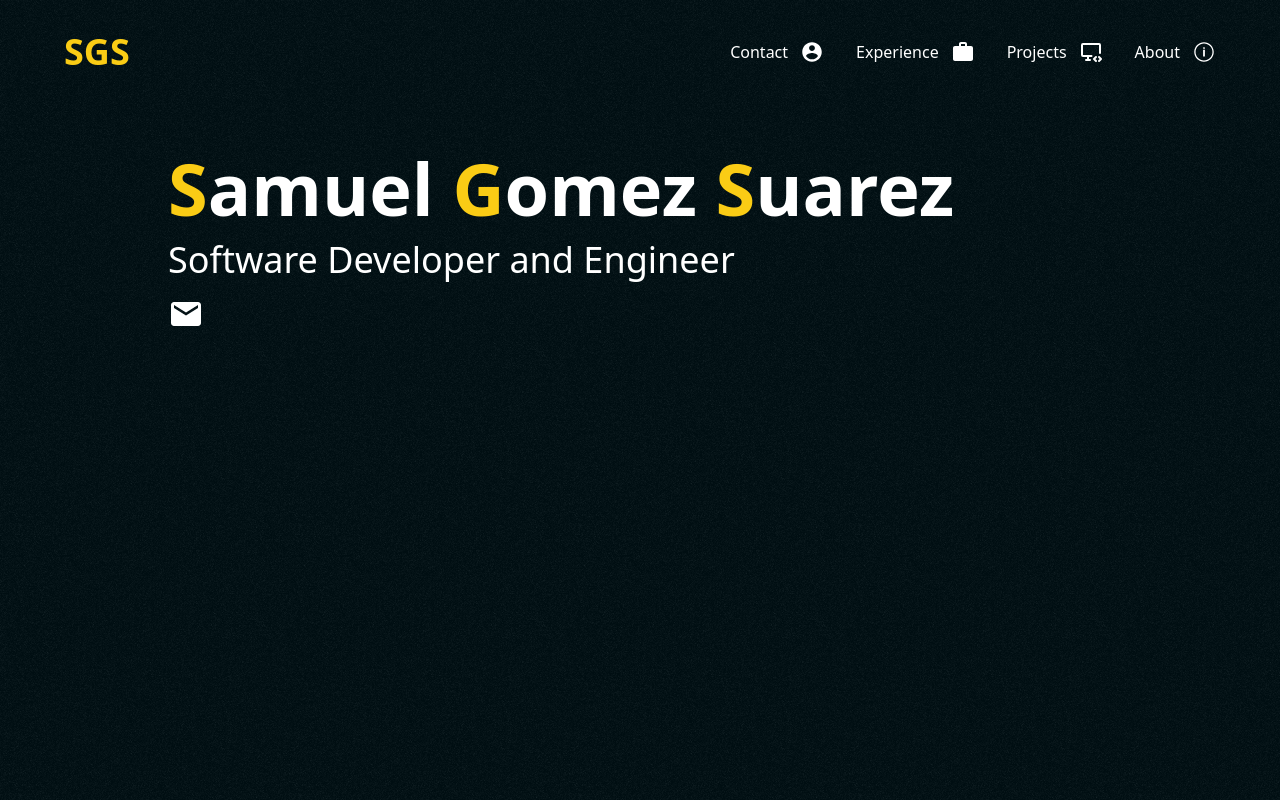
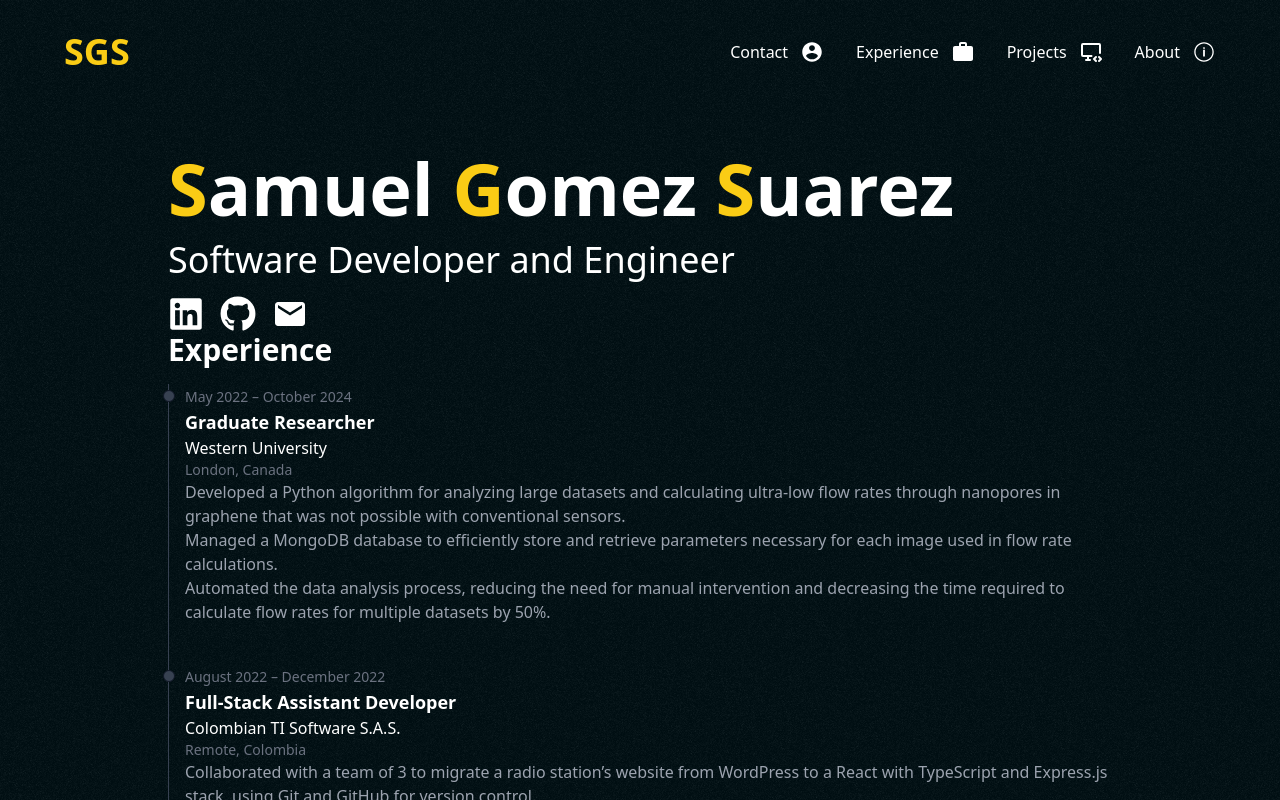
Before and after one commit to samuelgomez4/my-portfolio, a Next.js app: page / in a window 1280 px wide. Shown: the top 800 px of the page. Built offline with nearby package versions, Linux system fonts and the light colour scheme.

Commit message:
Add  Experience components with dynamic links and experience details

```diff
--- a/app/components/contact/Contact.tsx
+++ b/app/components/contact/Contact.tsx
@@ -1,5 +1,4 @@
-import Link from 'next/link';
-import { MdMail } from 'react-icons/md';
+import { contactLinks } from './constants';
 
 export function Contact({}) {
   return (
@@ -11,11 +10,15 @@ export function Contact({}) {
       </h1>
       <p className="text-2xl sm:text-4xl">Software Developer and Engineer</p>
       <div className="flex gap-4 items-center">
-        <Link
-          href="mailto:example@example.com"
-          title="Email me">
-          <MdMail className="text-4xl" />
-        </Link>
+        {contactLinks.map(({ href, title, icon: Icon }) => (
+          <a
+            href={href}
+            title={title}
+            target="_blank"
+            key={title}>
+            <Icon className="text-4xl" />
+          </a>
+        ))}
       </div>
     </section>
   );
--- /dev/null
+++ b/app/components/contact/constants.ts
@@ -0,0 +1,20 @@
+import { FaGithub, FaLinkedin } from 'react-icons/fa';
+import { MdMail } from 'react-icons/md';
+
+export const contactLinks = [
+  {
+    href: 'https://linkedin.com/in/samuel-gomez-suarez-0427321a4',
+    title: 'LinkedIn',
+    icon: FaLinkedin,
+  },
+  {
+    href: 'https://github.com/samuelgomez4',
+    title: 'GitHub',
+    icon: FaGithub,
+  },
+  {
+    href: 'mailto:samuelgomez4010@gmail.com',
+    title: 'Email me',
+    icon: MdMail,
+  },
+];
--- /dev/null
+++ b/app/components/experience/Experience.tsx
@@ -0,0 +1,22 @@
+import { experiences } from './constants';
+import { ExperienceItem } from './ExperienceItem';
+
+export function Experience({}) {
+  return (
+    <section className="w-full flex flex-col px-10 gap-4">
+      <h2 className="text-3xl font-bold text-balance">Experience</h2>
+      <ol className="relative border-l border-gray-700">
+        {experiences.map((experience, index) => (
+          <ExperienceItem
+            key={index}
+            company={experience.company}
+            date={experience.date}
+            title={experience.title}
+            city={experience.city}
+            description={experience.description}
+          />
+        ))}
+      </ol>
+    </section>
+  );
+}
--- /dev/null
+++ b/app/components/experience/ExperienceItem.tsx
@@ -0,0 +1,24 @@
+interface Props {
+  date: string;
+  title: string;
+  company: string;
+  city: string;
+  description: string[];
+}
+
+export function ExperienceItem({ date, title, company, city, description }: Props) {
+  return (
+    <li className="mb-10 ms-4">
+      <div className="absolute w-3 h-3 bg-gray-700 rounded-full mt-1.5 -start-1.5 border border-gray-900" />
+      <time className="mb-1 text-sm font-normal leading-none text-gray-500">{date}</time>
+      <h3 className="text-lg font-semibold text-white">{title}</h3>
+      <p>{company}</p>
+      <p className="text-sm text-gray-500">{city}</p>
+      <ul className="text-base font-normal text-gray-400">
+        {description.map((item, index) => (
+          <li key={index}>{item}</li>
+        ))}
+      </ul>
+    </li>
+  );
+}
--- /dev/null
+++ b/app/components/experience/constants.ts
@@ -0,0 +1,33 @@
+export const experiences = [
+  {
+    title: 'Graduate Researcher',
+    company: 'Western University',
+    date: 'May 2022 – October 2024',
+    city: 'London, Canada',
+    description: [
+      'Developed a Python algorithm for analyzing large datasets and calculating ultra-low flow rates through nanopores in graphene that was not possible with conventional sensors.',
+      'Managed a MongoDB database to efficiently store and retrieve parameters necessary for each image used in flow rate calculations.',
+      'Automated the data analysis process, reducing the need for manual intervention and decreasing the time required to calculate flow rates for multiple datasets by 50%.',
+    ],
+  },
+  {
+    title: 'Full-Stack Assistant Developer',
+    company: 'Colombian TI Software S.A.S.',
+    date: 'August 2022 – December 2022',
+    city: 'Remote, Colombia',
+    description: [
+      'Collaborated with a team of 3 to migrate a radio station’s website from WordPress to a React with TypeScript and Express.js stack, using Git and GitHub for version control.',
+      'Implemented a RESTful API and database integration, improving the scalability of the site for the growing team and enabling better data management and dynamic content updates.',
+    ],
+  },
+  {
+    title: 'Front-End Assistant Developer',
+    company: 'Universidad Nacional de Colombia',
+    date: 'August 2020 – December 2020',
+    city: 'Remote, Colombia',
+    description: [
+      'Developed and redesigned the chemical engineering department’s website using HTML, CSS and JavaScript to replace an outdated version, enhancing user experience and ensuring up-to-date information.',
+      'Designed and implemented a searchable document repository for students and faculty, organizing safety sheets, chemical data, equipment details, and lab information.',
+    ],
+  },
+];
--- a/app/components/nav-bar/NavBar.tsx
+++ b/app/components/nav-bar/NavBar.tsx
@@ -13,9 +13,9 @@ export function NavBar() {
   console.log(underline);
   return (
     <>
-      <header className="flex justify-center sticky w-full top-4 items-center gap-4 px-8">
+      <header className="flex justify-center sticky w-full top-4 items-center gap-4 px-8 z-10">
         <nav className={styles.nav}>
-          <span className="text-yellow-400 font-bold text-2xl sm:text-4xl relative">SGS</span>
+          <span className="text-yellow-400 font-bold text-2xl sm:text-4xl">SGS</span>
           <div
             className="flex gap-4 sm:gap-8 relative cursor-pointer"
             onMouseLeave={() => {
--- a/app/page.tsx
+++ b/app/page.tsx
@@ -1,4 +1,5 @@
 import { Contact } from './components/contact/Contact';
+import { Experience } from './components/experience/Experience';
 import { NavBar } from './components/nav-bar/NavBar';
 
 export default function Home() {
@@ -7,7 +8,7 @@ export default function Home() {
       <NavBar />
       <main className="pt-20 max-w-5xl mx-auto">
         <Contact />
-        <div className="h-[1000px]" />
+        <Experience />
       </main>
     </>
   );
```
